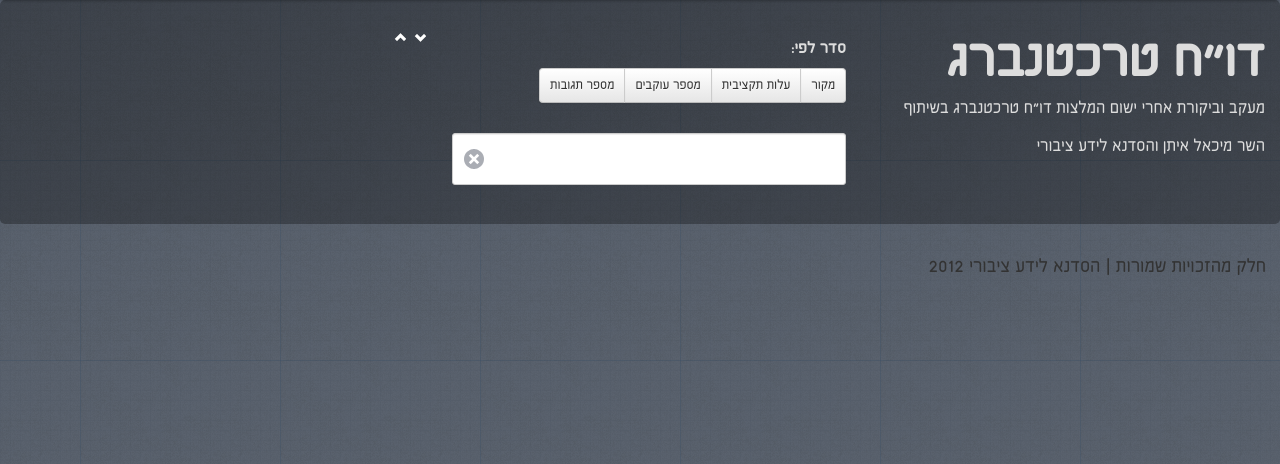
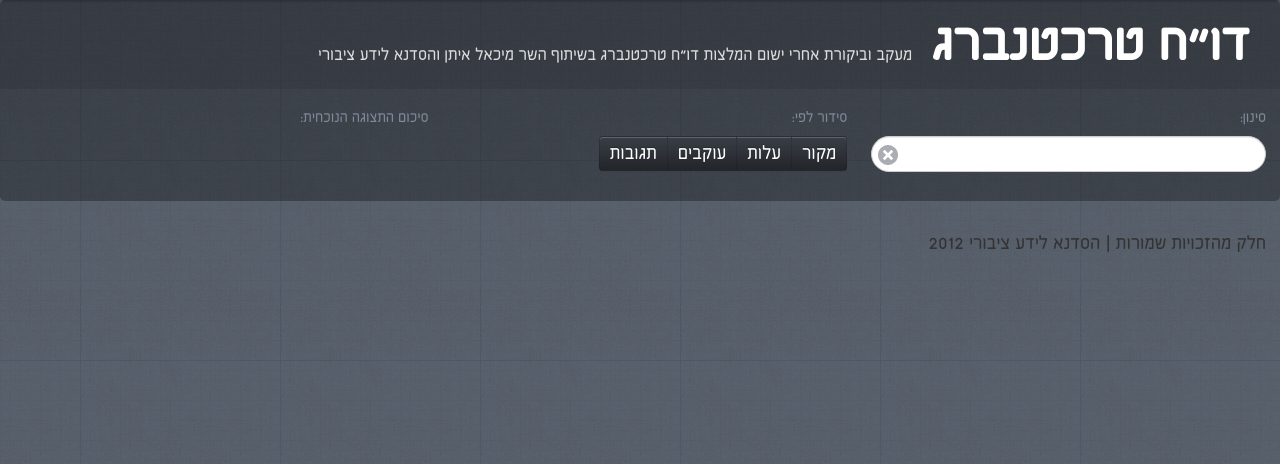
Before and after one commit to akariv/gov-watch, a Flask app: page / in a window 1280 px wide. Shown: the part 40-504 px from the top of the page. Run offline with Flask 2, Linux system fonts and the light colour scheme; data that the repository does not hold is empty; parts of the project's set-up code (start-up, migrations or seed data) failed here and were passed over; some libraries are stand-ins or nearby versions.

Commit message:
fixed header and summary

```diff
--- a/src/static/css/style.css
+++ b/src/static/css/style.css
@@ -3719,15 +3719,43 @@ body {
 .hero-unit,
 .well {
   background: rgba(0, 0, 0, 0.3);
-  padding: 30px 15px;
+  padding: 0;
   color: #DDD;
   -webkit-border-radius: 5px;
   -moz-border-radius: 5px;
   border-radius: 5px;
 }
+.hero-unit .heading,
+.well .heading {
+  *zoom: 1;
+  background: rgba(0, 0, 0, 0.1);
+  padding: 14px 30px;
+  margin-bottom: 10px;
+}
+.hero-unit .heading:before,
+.well .heading:before,
+.hero-unit .heading:after,
+.well .heading:after {
+  display: table;
+  content: "";
+}
+.hero-unit .heading:after,
+.well .heading:after {
+  clear: both;
+}
+.hero-unit .heading p,
+.well .heading p {
+  margin: 23px 0 0;
+}
+.hero-unit h1,
+.well h1 {
+  float: right;
+  margin-left: 20px;
+}
 .hero-unit .row-fluid,
 .well .row-fluid {
   max-width: 1230px;
+  margin-right: 14px;
 }
 .hero-unit h1,
 .well h1,
@@ -3735,7 +3763,7 @@ body {
 .well h2,
 .hero-unit h3,
 .well h3 {
-  color: #DDD;
+  color: #fff;
 }
 .hero-unit  > .hero-size-control,
 .well  > .hero-size-control {
@@ -3768,9 +3796,49 @@ body {
 .well .btn-group {
   margin-bottom: 30px;
 }
+.hero-unit .btn-group .btn-inverse,
+.well .btn-group .btn-inverse {
+  background-color: #30343b;
+  background-image: -moz-linear-gradient(top, #393e46, #22252a);
+  background-image: -ms-linear-gradient(top, #393e46, #22252a);
+  background-image: -webkit-gradient(linear, 0 0, 0 100%, from(#393e46), to(#22252a));
+  background-image: -webkit-linear-gradient(top, #393e46, #22252a);
+  background-image: -o-linear-gradient(top, #393e46, #22252a);
+  background-image: linear-gradient(top, #393e46, #22252a);
+  background-repeat: repeat-x;
+  filter: progid:DXImageTransform.Microsoft.gradient(startColorstr='#393e46', endColorstr='#22252a', GradientType=0);
+  border-color: #22252a #22252a #000000;
+  border-color: rgba(0, 0, 0, 0.1) rgba(0, 0, 0, 0.1) rgba(0, 0, 0, 0.25);
+  filter: progid:DXImageTransform.Microsoft.gradient(enabled = false);
+  color: #FFFFFF;
+}
+.hero-unit .btn-group .btn-inverse:hover,
+.well .btn-group .btn-inverse:hover,
+.hero-unit .btn-group .btn-inverse:active,
+.well .btn-group .btn-inverse:active,
+.hero-unit .btn-group .btn-inverse.active,
+.well .btn-group .btn-inverse.active,
+.hero-unit .btn-group .btn-inverse.disabled,
+.well .btn-group .btn-inverse.disabled,
+.hero-unit .btn-group .btn-inverse[disabled],
+.well .btn-group .btn-inverse[disabled] {
+  background-color: #22252a;
+}
+.hero-unit .btn-group .btn-inverse:active,
+.well .btn-group .btn-inverse:active,
+.hero-unit .btn-group .btn-inverse.active,
+.well .btn-group .btn-inverse.active {
+  background-color: #0b0c0e \9;
+}
 .hero-unit.explanation > h2,
 .well.explanation > h2 {
   float: left;
+}
+.hero-unit h3,
+.well h3 {
+  font-size: 0.8em;
+  font-weight: normal;
+  color: #808998;
 }
 .highlight {
   background-color: yellow;
@@ -3788,33 +3856,33 @@ body {
 #search input {
   width: 100%;
   display: table;
-  font-size: 30px;
-  line-height: 40px;
-  padding: 5px 0;
-  text-indent: 5px;
-  height: 40px;
+  font-size: 22px;
+  line-height: 50px;
+  padding: 7px 0;
+  text-indent: 10px;
+  height: 20px;
   float: right;
+  -webkit-border-radius: 25px;
+  -moz-border-radius: 25px;
+  border-radius: 25px;
 }
 #search button {
   border: 0 none;
   width: 20px;
   height: 20px;
-  margin: -45px 0 0 10px;
+  margin: -36px 0 0 5px;
   overflow: hidden;
   text-indent: -2000%;
   float: left;
   background: url('/static/img/clear-search.png');
 }
-#sort .btn {
-  font-size: 14px;
-}
 .dropdown-menu {
-  margin-right: 30px;
+  margin-right: 5px;
   overflow: hidden;
 }
 .dropdown-menu a {
   line-height: 23px;
-  padding: 4px 15px;
+  padding: 4px 5px;
 }
 .dropdown-menu strong {
   background: rgba(0, 0, 0, 0.2);
@@ -3854,6 +3922,42 @@ body {
 }
 .searchtag:hover a {
   background: #c4bb91;
+}
+#summary {
+  margin-left: -14px;
+  margin-right: -14px;
+  font-weight: bold;
+}
+#summary a {
+  font-size: 2em;
+  color: white;
+  float: right;
+  margin-right: 14px;
+  width: 90px;
+  -webkit-border-radius: 3px;
+  -moz-border-radius: 3px;
+  border-radius: 3px;
+  padding: 4px 0;
+  text-indent: 4px;
+}
+#summary a span {
+  font-size: 0.4em;
+  display: block;
+  font-weight: normal;
+}
+#summary a.implemented,
+#summary a.in_progress {
+  color: #6ba688;
+}
+#summary a.stuck {
+  color: #f0776d;
+}
+#summary a:hover {
+  text-decoration: none;
+  background: #393e46;
+}
+#summary .punct {
+  display: none;
 }
 /**** Item ****/
 .row > [class*="span"] {
@@ -4192,7 +4296,7 @@ body {
   background: url("/static/img/taghead.png") no-repeat right top;
   font-size: 0.7em;
   height: 18px;
-  line-height: 19px;
+  line-height: 18px;
   list-style: none outside none;
   margin: 0 0 3px 5px;
   padding-right: 13px;
--- a/src/static/html/index.html
+++ b/src/static/html/index.html
@@ -258,19 +258,20 @@
 *******************************
 -->
 <script type="text/html" name="summary">
-  <p> {{#total}}<a class="total">{{total}}</a> המלצות בסה"כ, מתוכן
-                {{#implemented}}<a class="implemented">{{implemented}}</a><span> בוצעו במלואן</span>
-                                {{^in_progress}}{{^stuck}}.{{/stuck}}{{/in_progress}}
-                                {{#in_progress}}{{^stuck}} ו-{{/stuck}}{{/in_progress}}
-                                {{^in_progress}}{{#stuck}} ו-{{/stuck}}{{/in_progress}}
-                                {{#in_progress}}{{#stuck}},{{/stuck}}{{/in_progress}}
+  {{#total}}<a class="total">{{total}} <span>סך ההמלצות</span></a>
+				<span class="punct">:</span>
+                {{#implemented}}<a class="implemented">{{implemented}} <span>בוצעו במלואן</span></a>
+                                {{^in_progress}}{{^stuck}}<span class="punct">.</span>{{/stuck}}{{/in_progress}}
+                                {{#in_progress}}{{^stuck}}<span class="punct">,</span>{{/stuck}}{{/in_progress}}
+                                {{^in_progress}}{{#stuck}}<span class="punct">,</span>{{/stuck}}{{/in_progress}}
+                                {{#in_progress}}{{#stuck}}<span class="punct">,</span>{{/stuck}}{{/in_progress}}
                 {{/implemented}}
-                {{#in_progress}}<a class="in_progress">{{in_progress}}</a><span> בתהליך ביצוע</span>
-                                {{#stuck}} ו-{{/stuck}}
-                                {{^stuck}}.{{/stuck}}
+                {{#in_progress}}<a class="in_progress">{{in_progress}} <span>בתהליך ביצוע</span></a>
+                                {{#stuck}}<span class="punct">,</span>{{/stuck}}
+                                {{^stuck}}<span class="punct">.</span>{{/stuck}}
                 {{/in_progress}}
-                {{#stuck}}<a class="stuck">{{stuck}}</a> תקועות בדרך.{{/stuck}}
-       {{/total}}</p>
+                {{#stuck}}<a class="stuck">{{stuck}} <span>תקועות בדרך</span></a><span class="punct">.</span>{{/stuck}}
+       {{/total}}
 </script>
 
 <script type="text/javascript">
@@ -305,22 +306,16 @@
     <!--div id="hero-unit-holder" style="display:none;"-->
   <!-- Main hero unit for a primary marketing message or call to action -->
   <div class="hero-unit container-fluid expanded" cost="9999999">
-  	<div class="row-fluid">
-      <div class="span4">
-        <h1>דו"ח טרכטנברג</h1>
-        <p>מעקב וביקורת אחרי ישום המלצות דו"ח טרכטנברג בשיתוף השר מיכאל איתן והסדנא לידע ציבורי</p>
-        <!-- <p><a class="btn primary large">למדו עוד &raquo;</a></p> -->
-      </div>
+	<div class="heading">
+		<h1>דו"ח טרכטנברג</h1>
+		<p>מעקב וביקורת אחרי ישום המלצות דו"ח טרכטנברג בשיתוף השר מיכאל איתן והסדנא לידע ציבורי</p>
+		<!-- <p><a class="btn primary large">למדו עוד &raquo;</a></p> -->
+	</div>
 
-      <div class="span4">
-		  <!-- Add data-toggle="buttons-radio" for radio style toggling on btn-group -->
-		  <h3>סדר לפי:</h3>
-		  <div id="sort" class="btn-group" data-toggle="buttons-radio">
-		    <button class="btn" value="original">מקור</button>
-		    <button class="btn" value="budget">עלות תקציבית</button>
-		    <button class="btn" value="followers">מספר עוקבים</button>
-		    <button class="btn" value="comments">מספר תגובות</button>
-		  </div>
+	<div class="row-fluid">
+
+		<div class="span4">
+			<h3>סינון:</h3>
 	        <form id="searchbar" action="#">
 	          <fieldset id='search'>
 			    <input id="searchbox" class="xlarge" type="text" autocomplete="off" name="xlInput">
@@ -329,9 +324,21 @@
 			</form>
 		</div>
 
+		<div class="span4">
+		  <!-- Add data-toggle="buttons-radio" for radio style toggling on btn-group -->
+		  <h3>סידור לפי:</h3>
+		  <div id="sort" class="btn-group" data-toggle="buttons-radio">
+		    <button class="btn btn-inverse" value="original">מקור</button>
+		    <button class="btn btn-inverse" value="budget">עלות</button>
+		    <button class="btn btn-inverse" value="followers">עוקבים</button>
+		    <button class="btn btn-inverse" value="comments">תגובות</button>
+		  </div>
+		</div>
+
       <div class="span4">
-        <a class="hero-size-control expand" href="#"><i class="icon-chevron-down icon-white"></i></a>
-        <a class="hero-size-control reduce" href="#"><i class="icon-chevron-up icon-white"></i></a>
+		  <h3>סיכום התצוגה הנוכחית:</h3>
+        <!-- <a class="hero-size-control expand" href="#"><i class="icon-chevron-down icon-white"></i></a>
+        <a class="hero-size-control reduce" href="#"><i class="icon-chevron-up icon-white"></i></a> -->
         <div id="summary" class="summary">
         </div>
       </div>
--- a/src/static/js/gov-watch.js
+++ b/src/static/js/gov-watch.js
@@ -1,6 +1,6 @@
-// Generated by IcedCoffeeScript 1.2.0i
+// Generated by IcedCoffeeScript 1.2.0s
 (function() {
-  var BOOK, SEARCHTERM, SLUG, all_books, all_subjects, all_tags, data_callback, do_search, generate_hash, generate_url, iced, initialized, load_data, loaded_data, onhashchange, process_data, run_templates, search_term, select_item, selected_book, selected_slug, set_title, setup_searchbox, setup_summary, setup_timeline, show_watermark, skip_overview, slugify, status_filter, unslugify, update_history, wm_shown, __iced_k,
+  var BOOK, SEARCHTERM, SLUG, all_books, all_subjects, all_tags, data_callback, do_search, generate_hash, generate_url, iced, initialized, load_data, loaded_data, onhashchange, process_data, run_templates, search_term, select_item, selected_book, selected_slug, set_title, setup_searchbox, setup_summary, setup_timeline, show_watermark, skip_overview, slugify, status_filter, unslugify, update_history, wm_shown, __iced_k_noop,
     __slice = [].slice;
 
   iced = {
@@ -38,7 +38,7 @@
       return null;
     }
   };
-  __iced_k = function() {};
+  __iced_k_noop = function() {};
 
   loaded_data = null;
 
@@ -103,14 +103,15 @@
   };
 
   update_history = function(slug) {
-    var ___iced_passed_deferral, __iced_deferrals,
+    var ___iced_passed_deferral, __iced_deferrals, __iced_k,
       _this = this;
+    __iced_k = __iced_k_noop;
     ___iced_passed_deferral = iced.findDeferral(arguments);
     (function(__iced_k) {
       __iced_deferrals = new iced.Deferrals(__iced_k, {
         parent: ___iced_passed_deferral,
-        filename: 'gov-watch.iced',
-        funcname: 'update_history'
+        filename: "gov-watch.iced",
+        funcname: "update_history"
       });
       setTimeout((__iced_deferrals.defer({
         assign_fn: (function() {
@@ -176,7 +177,7 @@
 
   show_watermark = function(show) {
     if (show) {
-      $("#searchbox").val("חיפוש חופשי בתוך ההמלצות");
+      $("#searchbox").val("סינון חופשי של ההמלצות");
     } else {
       if (wm_shown) $("#searchbox").val("");
     }
@@ -586,8 +587,9 @@
   };
 
   process_data = function() {
-    var book, explanation_needed, ___iced_passed_deferral, __iced_deferrals, _i, _len,
+    var book, explanation_needed, ___iced_passed_deferral, __iced_deferrals, __iced_k, _i, _len,
       _this = this;
+    __iced_k = __iced_k_noop;
     ___iced_passed_deferral = iced.findDeferral(arguments);
     if (initialized) return;
     initialized = true;
@@ -615,8 +617,8 @@
     (function(__iced_k) {
       __iced_deferrals = new iced.Deferrals(__iced_k, {
         parent: ___iced_passed_deferral,
-        filename: 'gov-watch.iced',
-        funcname: 'process_data'
+        filename: "gov-watch.iced",
+        funcname: "process_data"
       });
       setTimeout((__iced_deferrals.defer({
         assign_fn: (function() {
@@ -657,8 +659,8 @@
       (function(__iced_k) {
         __iced_deferrals = new iced.Deferrals(__iced_k, {
           parent: ___iced_passed_deferral,
-          filename: 'gov-watch.iced',
-          funcname: 'process_data'
+          filename: "gov-watch.iced",
+          funcname: "process_data"
         });
         setTimeout((__iced_deferrals.defer({
           assign_fn: (function() {
@@ -779,14 +781,15 @@
   };
 
   $(function() {
-    var current_version, version, ___iced_passed_deferral, __iced_deferrals,
+    var current_version, version, ___iced_passed_deferral, __iced_deferrals, __iced_k,
       _this = this;
+    __iced_k = __iced_k_noop;
     ___iced_passed_deferral = iced.findDeferral(arguments);
     try {
       (function(__iced_k) {
         __iced_deferrals = new iced.Deferrals(__iced_k, {
           parent: ___iced_passed_deferral,
-          filename: 'gov-watch.iced'
+          filename: "gov-watch.iced"
         });
         $.get("/api/version", (__iced_deferrals.defer({
           assign_fn: (function() {
```
Also changed, not shown: src/less/style.less (+81 -16 lines), 3 other files.
